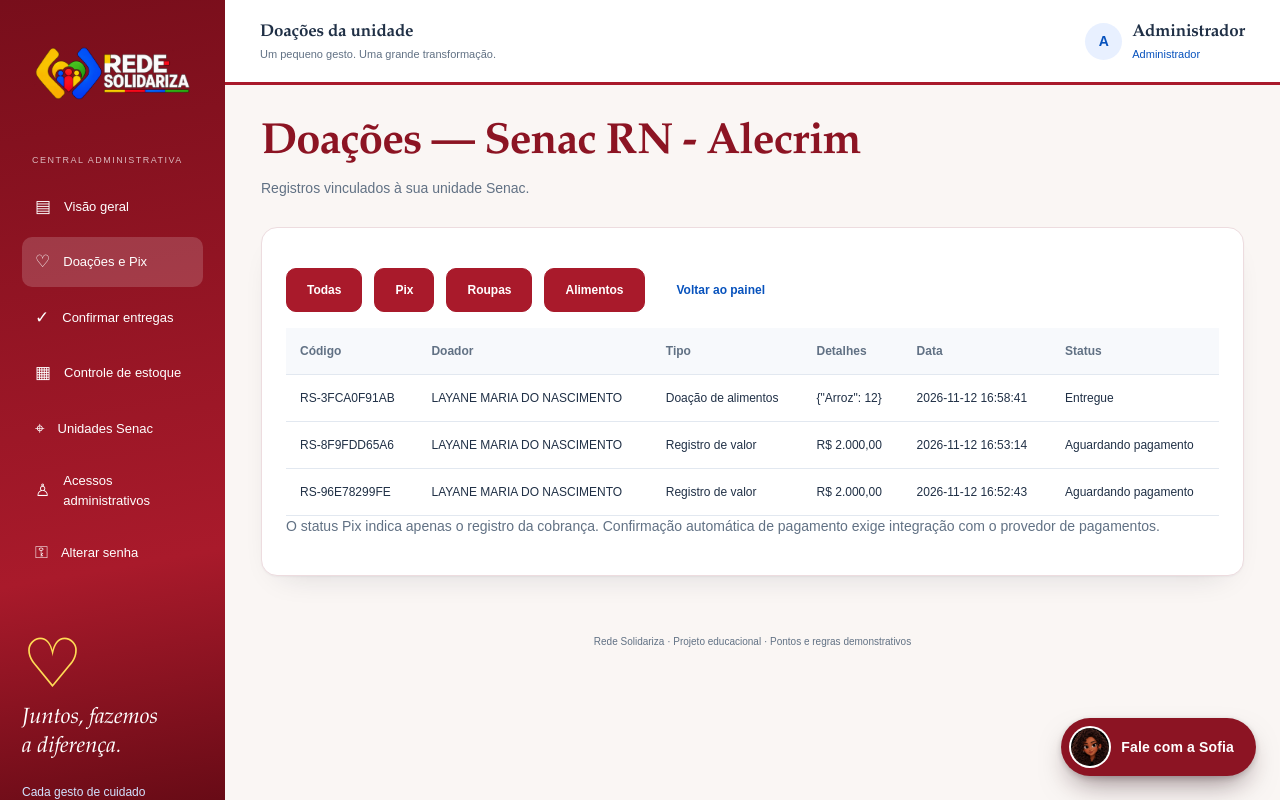
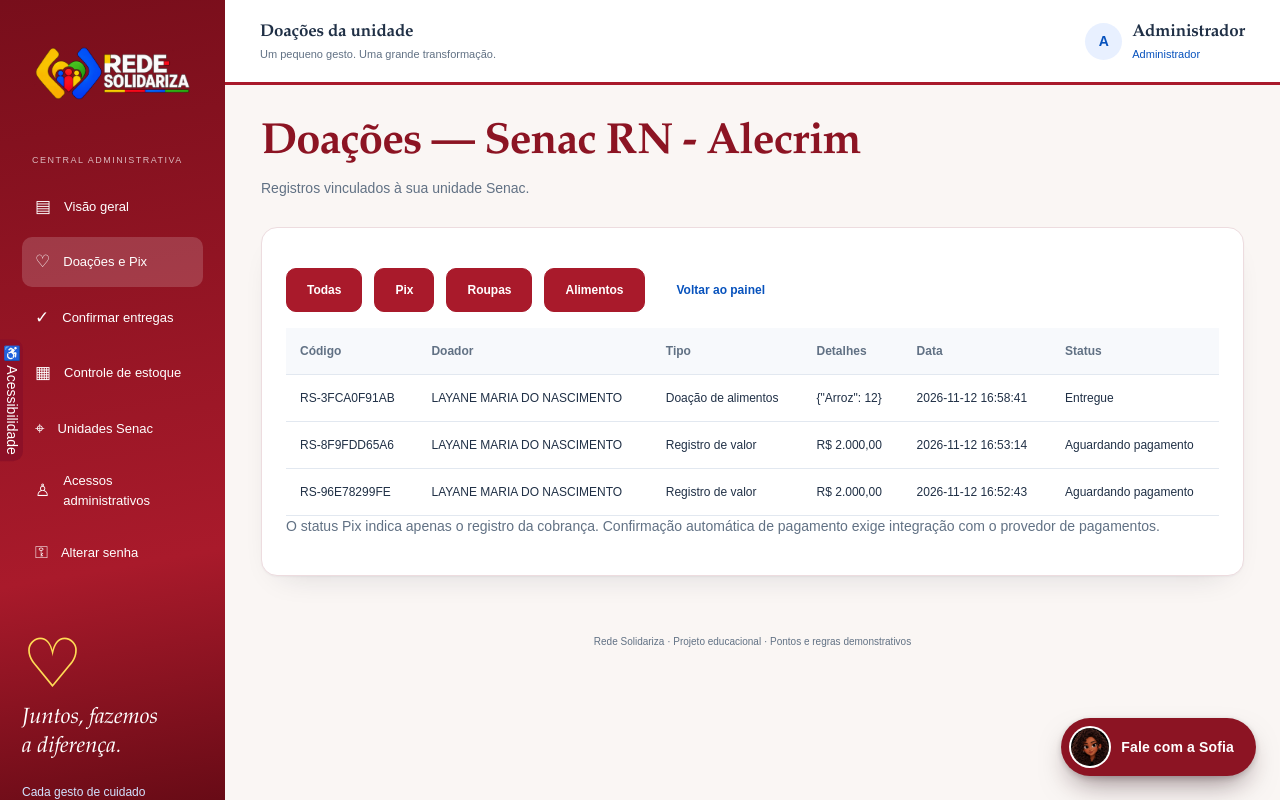
Before and after one commit to leticiagabrielly1/Repo-final-solidariza, a Flask app: page /admin/doacoes in a window 1280 px wide. Run offline with Flask 3, Linux system fonts and the light colour scheme; a user stored in the database is signed in; data comes from the database, SQL or seed files in the repository; some libraries are stand-ins or nearby versions.

Commit message:
Enhance accessibility panel positioning and styles
Added styles for accessibility panel and toggle button positioning.

```diff
--- a/static/acessibilidade_rede.css
+++ b/static/acessibilidade_rede.css
@@ -436,3 +436,43 @@ body.rede-modo-escuro:not(.rede-alto-contraste)
     outline: 3px solid #ffcb19 !important;
     outline-offset: 3px;
 }
+
+/* CORRIGIR POSIÇÃO DA ACESSIBILIDADE */
+
+html body .rede-acess {
+    position: fixed !important;
+    left: 0 !important;
+    top: 50% !important;
+    bottom: auto !important;
+    right: auto !important;
+    transform: translateY(-50%) !important;
+    z-index: 999999 !important;
+    display: block !important;
+}
+
+/* Manter botão vertical vermelho */
+
+html body #rede-acess-toggle {
+    display: block !important;
+    background: #8d1027 !important;
+    color: #ffffff !important;
+    writing-mode: vertical-rl !important;
+    border-radius: 0 10px 10px 0 !important;
+    cursor: pointer !important;
+    pointer-events: auto !important;
+}
+
+/* Manter painel ao lado do botão */
+
+html body #rede-acess-panel {
+    position: absolute !important;
+    top: 50% !important;
+    left: 42px !important;
+    bottom: auto !important;
+    transform: translateY(-50%) !important;
+    z-index: 1000000 !important;
+}
+
+html body #rede-acess-panel[hidden] {
+    display: none !important;
+}
```
